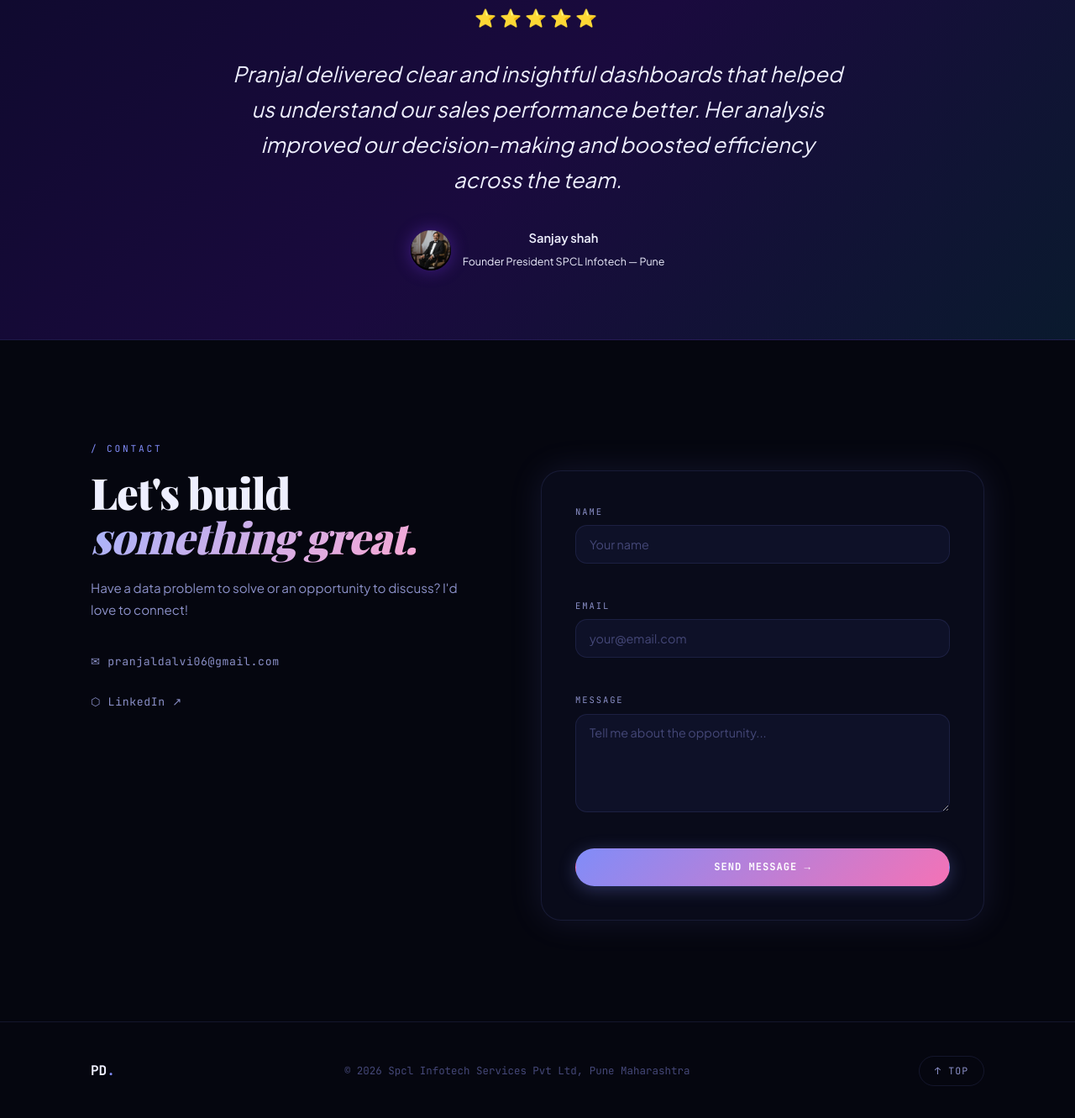
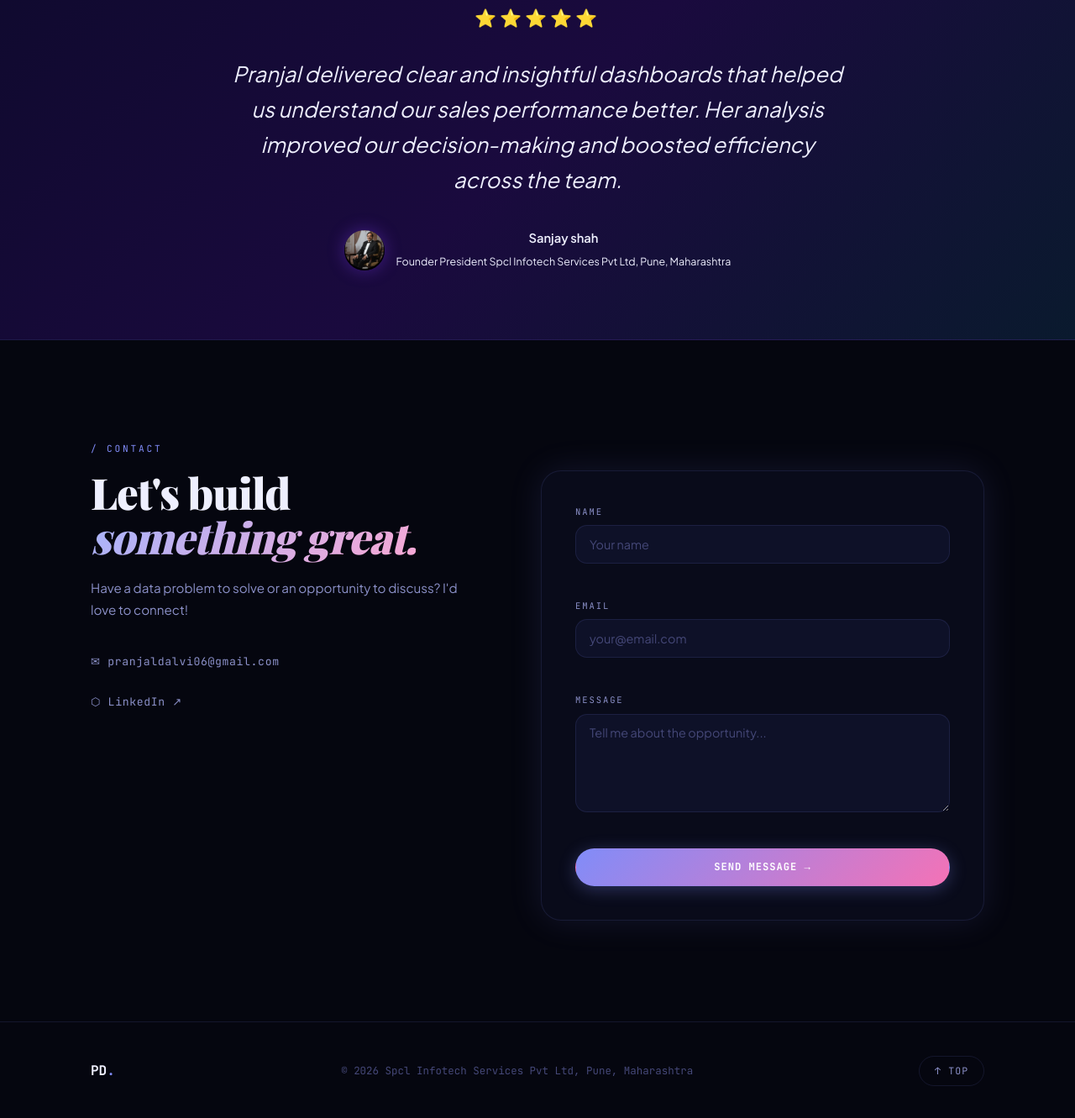
Before and after one commit to pranjaldalvi06-dotcom/my_portfolio, a website: page pranjal-v2/index.html in a window 1280 px wide. Shown: the part 3307-4638 px from the top of the page at 84% size. Drawn offline with nearby package versions, Linux system fonts and the light colour scheme; a web font is replaced by a local one.

Commit message:
edited footer

```diff
--- a/pranjal-v2/index.html
+++ b/pranjal-v2/index.html
@@ -160,7 +160,8 @@
           <img src="image/sir.jpeg" alt="sanjay shah" />
           <div>
             <strong>Sanjay shah</strong>
-            <span>Founder President SPCL Infotech — Pune</span>
+            <span>Founder President </span>
+            <span>Spcl Infotech Services Pvt Ltd, Pune, Maharashtra</span>
           </div>
         </div>
       </div>
@@ -209,7 +210,7 @@
   <footer class="footer">
     <div class="container footer-inner">
       <div class="footer-logo">PD<span class="dot">.</span></div>
-      <p>© 2026 Spcl Infotech Services Pvt Ltd, Pune Maharashtra</p>
+      <p>© 2026 Spcl Infotech Services Pvt Ltd, Pune, Maharashtra</p>
       <a href="#home" class="back-top">↑ Top</a>
     </div>
   </footer>
```
